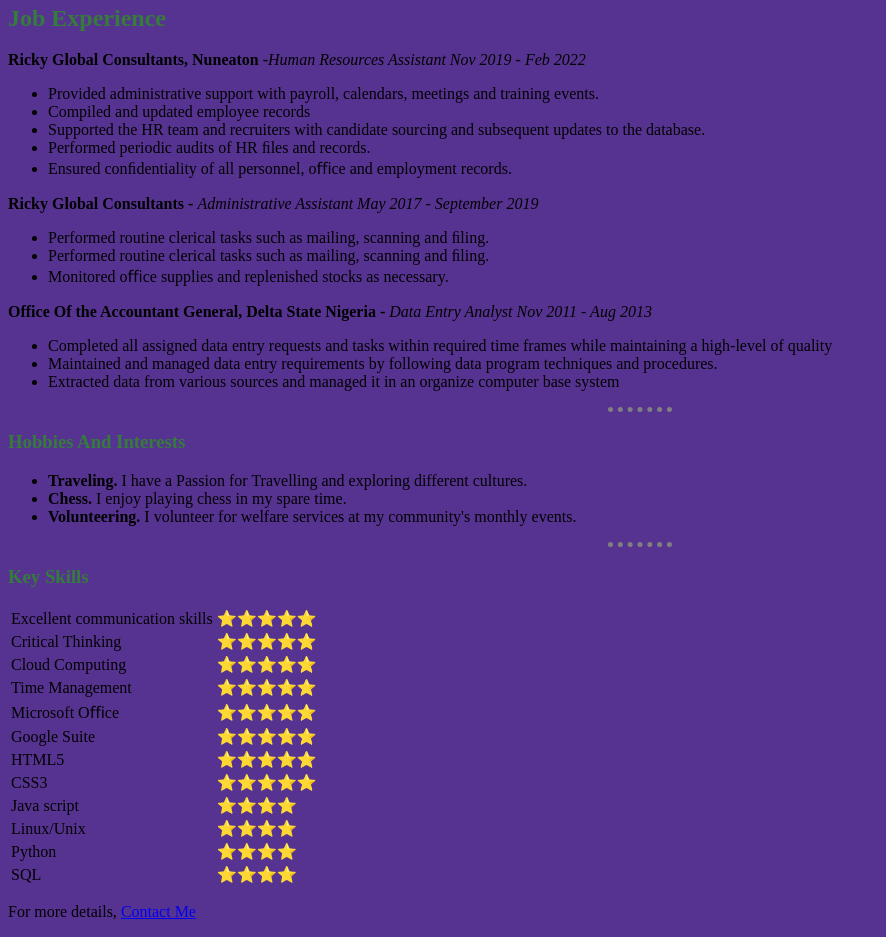
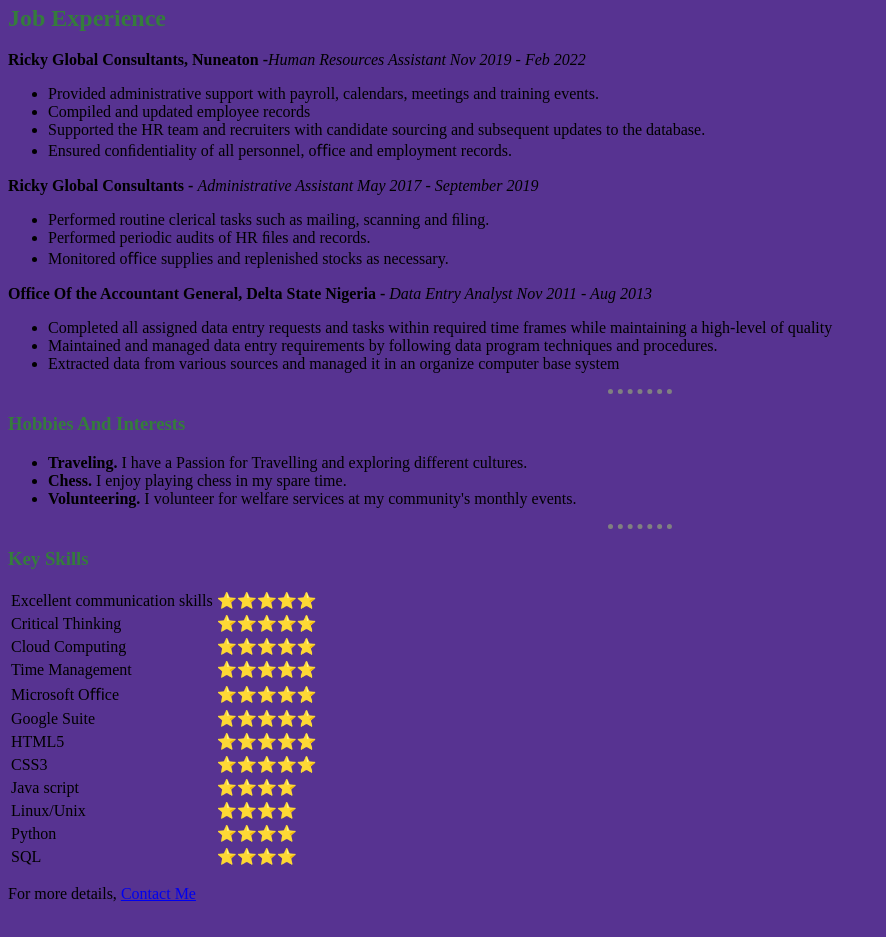
Before and after one commit to Ebube-E/cv, a plain HTML site: page index.html in a window 1280 px wide. Shown: the part 860-1797 px from the top of the page, without its empty margins (0-886 px from the left). Drawn offline with Linux system fonts and the light colour scheme; files that its build step writes are made by us from their sources.

Commit message:
Update index.html

```diff
--- a/index.html
+++ b/index.html
@@ -38,7 +38,6 @@
       <li>Compiled and updated employee records</li>
       <li>Supported the HR team and recruiters with candidate sourcing and
 subsequent updates to the database.</li>
-      <li>Performed periodic audits of HR ﬁles and records.</li>
       <li>Ensured conﬁdentiality of all personnel, oﬃce and employment
 records.</li>
     </ul>
@@ -46,7 +45,7 @@
   <i>May 2017 - September 2019</i>
   <ul>
     <li>Performed routine clerical tasks such as mailing, scanning and ﬁling.</li>
-    <li>Performed routine clerical tasks such as mailing, scanning and ﬁling.</li>
+    <li>Performed periodic audits of HR ﬁles and records.</li>
     <li>Monitored oﬃce supplies and replenished stocks as necessary.</li>
   </ul>
 
```
